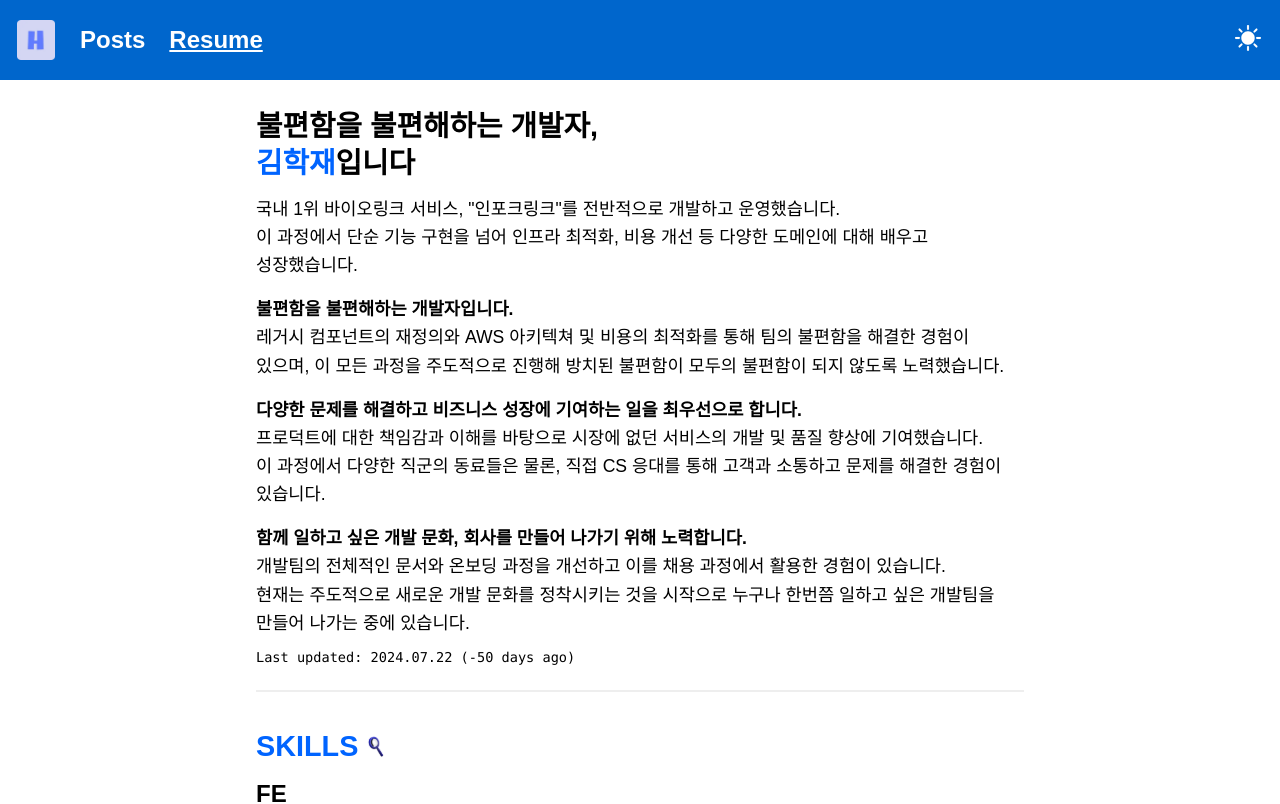
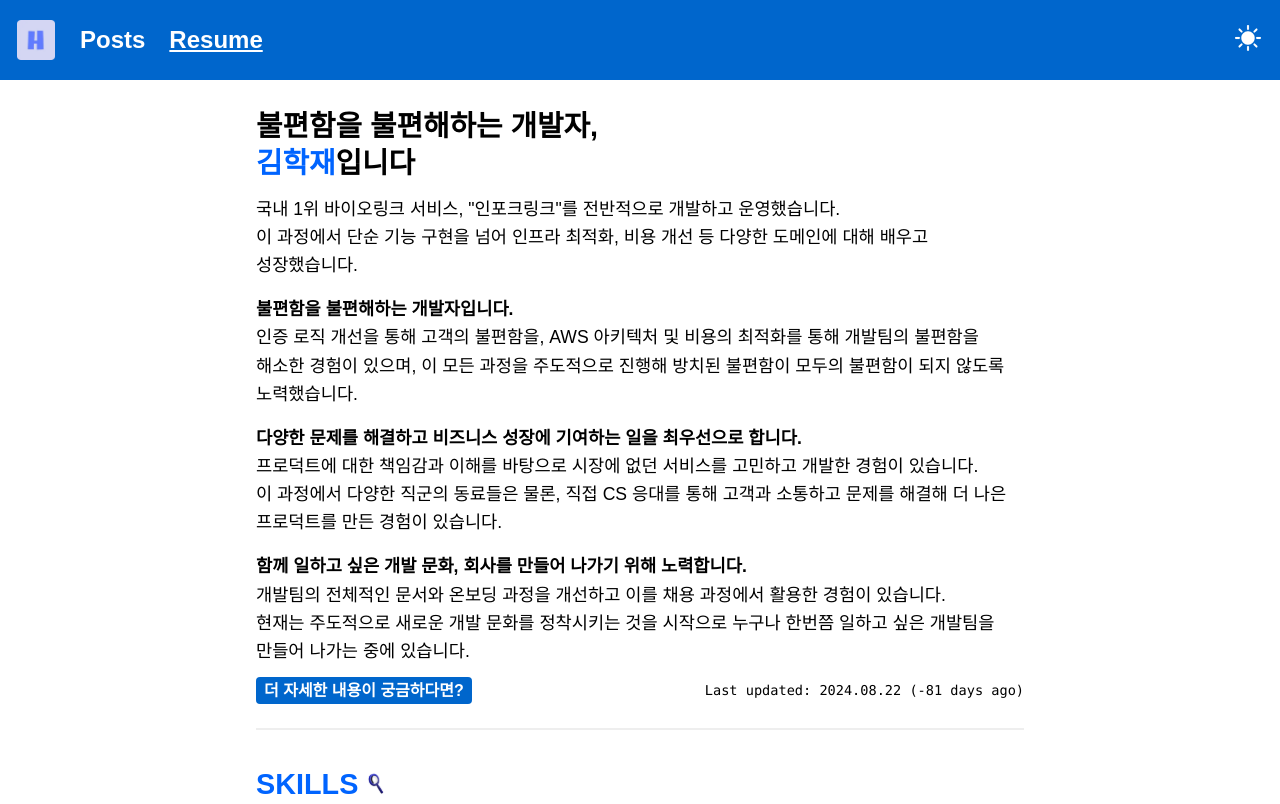
Before and after one commit to gouz7514/hotdog-log, a Next.js app: page /resume in a window 1280 px wide. Shown: the top 804 px of the page. Built offline with nearby package versions, Linux system fonts and the light colour scheme; no server answers.

Commit message:
Update : ResumeIntro 내용 수정

```diff
--- a/src/components/Organism/Resume/ResumeIntro.tsx
+++ b/src/components/Organism/Resume/ResumeIntro.tsx
@@ -1,8 +1,9 @@
+import Badge from '@/components/Molecule/Badge'
 import styled from '@emotion/styled'
 
 import dayjs from 'dayjs'
 
-const LAST_UPDATED = '2024.07.22'
+const LAST_UPDATED = '2024.08.22'
 
 const getDayFromLastUpdated = () => {
   return dayjs().diff(dayjs(LAST_UPDATED), 'day')
@@ -27,9 +28,9 @@ export default function ResumeIntro() {
         <div className="big-paragraph mt-16">
           <span className="text-bold">불편함을 불편해하는 개발자입니다.</span>
           <br />
-          레거시 컴포넌트의 재정의와 AWS 아키텍쳐 및 비용의 최적화를 통해 팀의
-          불편함을 해결한 경험이 있으며, 이 모든 과정을 주도적으로 진행해 방치된
-          불편함이 모두의 불편함이 되지 않도록 노력했습니다.
+          인증 로직 개선을 통해 고객의 불편함을, AWS 아키텍처 및 비용의 최적화를
+          통해 개발팀의 불편함을 해소한 경험이 있으며, 이 모든 과정을 주도적으로
+          진행해 방치된 불편함이 모두의 불편함이 되지 않도록 노력했습니다.
         </div>
         <div className="big-paragraph mt-16">
           <span className="text-bold">
@@ -37,10 +38,10 @@ export default function ResumeIntro() {
             합니다.
           </span>
           <br />
-          프로덕트에 대한 책임감과 이해를 바탕으로 시장에 없던 서비스의 개발 및
-          품질 향상에 기여했습니다.
+          프로덕트에 대한 책임감과 이해를 바탕으로 시장에 없던 서비스를 고민하고
+          개발한 경험이 있습니다.
           <br />이 과정에서 다양한 직군의 동료들은 물론, 직접 CS 응대를 통해
-          고객과 소통하고 문제를 해결한 경험이 있습니다.
+          고객과 소통하고 문제를 해결해 더 나은 프로덕트를 만든 경험이 있습니다.
         </div>
         <div className="big-paragraph mt-16">
           <span className="text-bold">
@@ -55,6 +56,10 @@ export default function ResumeIntro() {
         </div>
       </>
       <div className="resume-intro-footer">
+        <Badge
+          content="더 자세한 내용이 궁금하다면?"
+          link="https://drive.google.com/file/d/1hz6h_tbd2CvGkED2_6M1bMTsCwJ7VEzX/view?usp=sharing"
+        />
         <div className="last-updated">
           Last updated: {LAST_UPDATED} ({getDayFromLastUpdated()} days ago)
         </div>
```
